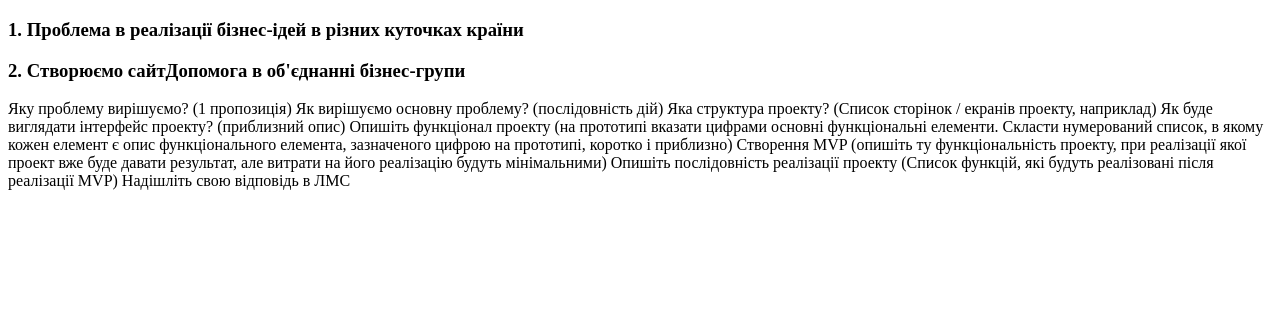
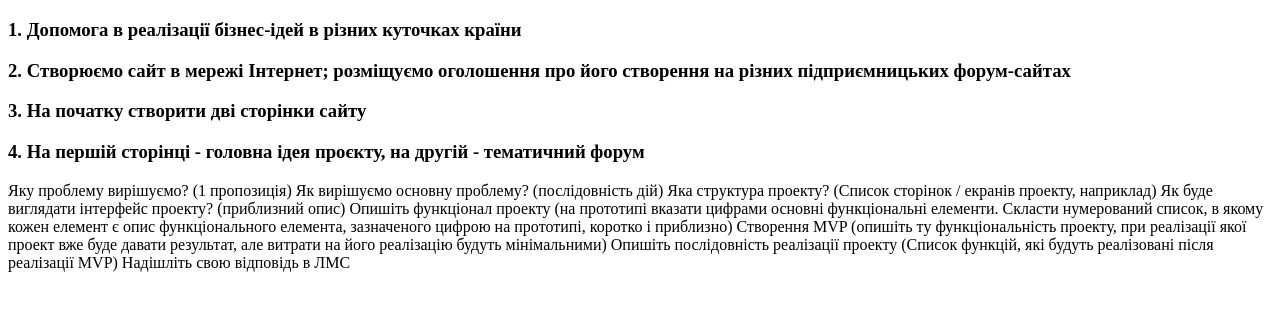
Before and after one commit to sbezvuh/Go, a plain HTML site: page index.html in a window 1280 px wide. Shown: the part 61-372 px from the top of the page. Drawn offline with Linux system fonts and the light colour scheme.

Commit message:
Update index.html

```diff
--- a/index.html
+++ b/index.html
@@ -11,8 +11,10 @@
 <body>
 	<h1>Опис можливого майбутнього проекту</h1>
 	<h1></h1>
-	<h3>1. Проблема в реалізації бізнес-ідей в різних куточках країни</h3>
-	<h3>2. Створюємо сайтДопомога в об'єднанні бізнес-групи</h3>
+	<h3>1. Допомога в реалізації бізнес-ідей в різних куточках країни</h3>
+	<h3>2. Створюємо сайт в мережі Інтернет; розміщуємо оголошення про його створення на різних підприємницьких форум-сайтах</h3>
+	<h3>3. На початку створити дві сторінки сайту</h3>
+	<h3>4. На першій сторінці - головна ідея проєкту, на другій - тематичний форум</h3>
 	Яку проблему вирішуємо? (1 пропозиція)
 Як вирішуємо основну проблему? (послідовність дій)
 Яка структура проекту? (Список сторінок / екранів проекту, наприклад)
```
